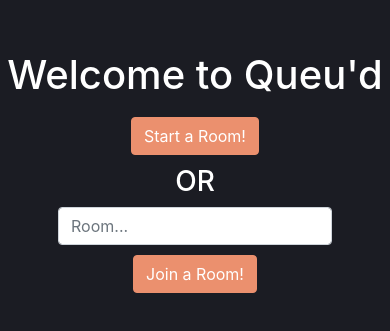
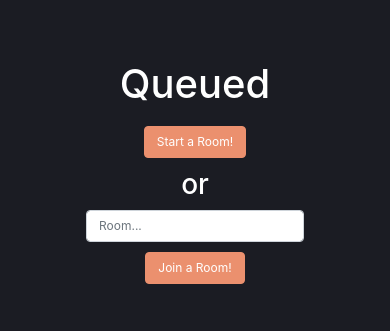
Before and after one commit to raghavnarain3/queued-app, a React (Create React App) app in the folder shared-spotify-queue/: page / in a window 390 px wide. Shown: the part 245-576 px from the top of the page. Built offline with nearby package versions, Linux system fonts and the light colour scheme; no server answers.

Commit message:
puts access key to local storage

```diff
--- a/shared-spotify-queue/src/app.jsx
+++ b/shared-spotify-queue/src/app.jsx
@@ -30,9 +30,9 @@ class App extends React.Component {
 
     return (
       <div className={"flex-container"}>
-        <h1>Welcome to Queu'd</h1>
+        <h1>Queued</h1>
         <Button className= "flex-button" href={process.env.REACT_APP_BACKEND_URL + "/create-room"}>Start a Room!</Button>
-        <h3> OR </h3>
+        <h3> or </h3>
         <div>
           <FormControl className="room" ref={this.textInput} type="text" placeholder="Room..." default={room} onChange={() => this.handleChange()} />
         </div>
--- a/shared-spotify-queue/src/index.css
+++ b/shared-spotify-queue/src/index.css
@@ -17,6 +17,14 @@ html {
 /* If the screen size is 600px wide or less, set the font-size of <div> to 30px */
 @media screen and (max-width: 600px) {
   body {
+    font-size: 12px;
+  }
+
+  .btn {
+    font-size: 12px;
+  }
+
+  .form-control {
     font-size: 12px;
   }
 }
--- a/shared-spotify-queue/src/index.js
+++ b/shared-spotify-queue/src/index.js
@@ -6,14 +6,16 @@ import './index.css';
 import App from './app';
 import Search from './search'
 import CreatedRoom from './created-room'
+import RedirectComponent from './redirect-component'
 import * as serviceWorker from './serviceWorker';
 
 const routing = (
   <Router>
     <div className={"full"}>
       <Route exact path="/" component={App} />
-      <Route path="/search/:room/:access_key/:refresh_key" component={Search} />
+      <Route path="/search/:room/:access_key/:refresh_key" component={RedirectComponent} />
       <Route path="/created-room/:room" component={CreatedRoom} />
+      <Route path="/room/:room" component={Search} />
     </div>
   </Router>
 );
--- /dev/null
+++ b/shared-spotify-queue/src/redirect-component.jsx
@@ -0,0 +1,22 @@
+import React from 'react'
+import  { Redirect } from 'react-router-dom'
+
+class RedirectComponent extends React.Component {
+
+  constructor() {
+    super()
+  }
+
+	componentWillMount() {
+	  const { room, access_key, refresh_key } = this.props.match.params
+	  localStorage.setItem('access_key', access_key);
+	  localStorage.setItem('refresh_key', refresh_key);
+	}
+
+	render() {
+		const { room, access_key, refresh_key } = this.props.match.params
+  return (<Redirect to={"/room/" + room} />);
+}
+}
+
+export default RedirectComponent
--- a/shared-spotify-queue/src/search.jsx
+++ b/shared-spotify-queue/src/search.jsx
@@ -30,11 +30,16 @@ class Search extends React.Component {
     showModal: false,
     modalSong: {},
     queuedSong: "",
+    access_key: localStorage.getItem("access_key"),
   }
 
-  constructor() {
-    super()
+  constructor(props) {
+    super(props)
     this.textInput = React.createRef();
+    if(localStorage.getItem("access_key") === null || localStorage.getItem("refresh_key") == null) {
+      const url = process.env.REACT_APP_BACKEND_URL + "/login?room=" + this.props.match.params.room;
+      window.location.assign(url);
+    }
   }
 
 
@@ -60,8 +65,7 @@ class Search extends React.Component {
   }
 
   search = () => {
-    const { access_key } = this.props.match.params
-    const { query } = this.state
+    const { query, access_key } = this.state
 
     let results = fetch('https://api.spotify.com/v1/search' + '?q=' + query + '&type=track', {
       headers: { 'Authorization': 'Bearer ' + access_key },
@@ -70,7 +74,7 @@ class Search extends React.Component {
       .then(json => {
         if (json["tracks"]) {
           let results = json["tracks"]["items"].map((item) => (
-            { id: uuidv4(), votes: 0, value: item["name"], artist: item["artists"][0]["name"], uri: item["uri"], image: item["album"]["images"][0]["url"], duration: item["duration_ms"], progress: 0, is_playing: true }
+            { value: item["name"], artist: item["artists"][0]["name"], uri: item["uri"], image: item["album"]["images"][0]["url"], duration: item["duration_ms"], progress: 0, is_playing: true }
           ))
           this.setState({ searchResults: results })
         } else {
@@ -88,16 +92,17 @@ class Search extends React.Component {
   }
 
   getPlaylists = () => {
-    const { access_key } = this.props.match.params
+    const { access_key } = this.state
 
     let results = fetch('https://api.spotify.com/v1/me/playlists', {
       headers: { 'Authorization': 'Bearer ' + access_key },
     })
       .then(response => response.json())
       .then(json => {
+        console.log(json)
         if (json["items"]) {
           let results = json["items"].map((item) => (
-            { id: uuidv4(), votes: 0, value: item["name"], artist: item["owner"]["display_name"], uri: item["tracks"]["href"], image: item["images"][0]["url"] }
+            { value: item["name"], artist: item["owner"]["display_name"], uri: item["tracks"]["href"], image: item["images"][0]["url"] }
           ))
           this.setState({ playlists: results })
         } else {
@@ -107,8 +112,7 @@ class Search extends React.Component {
   }
 
   getPlaylistTracks = (uri, index) => {
-    const { access_key } = this.props.match.params
-    const { query, playlists } = this.state
+    const { query, playlists, access_key } = this.state
 
     let results = fetch(uri, {
       headers: { 'Authorization': 'Bearer ' + access_key },
@@ -123,7 +127,7 @@ class Search extends React.Component {
               return false
             }
           }).map((item) => (
-            { id: uuidv4(), votes: 0, value: item["track"]["name"], artist: item["track"]["artists"][0]["name"], uri: item["track"]["uri"], image: item["track"]["album"]["images"][0]["url"], duration: item["track"]["duration_ms"], progress: 0, is_playing: true }
+            { value: item["track"]["name"], artist: item["track"]["artists"][0]["name"], uri: item["track"]["uri"], image: item["track"]["album"]["images"][0]["url"], duration: item["track"]["duration_ms"], progress: 0, is_playing: true }
           ))
           playlists[index]["results"] = results
           this.setState({ playlists: playlists })
```
Also changed, not shown: 1 other file (tests, documents, lock files or other folders).
